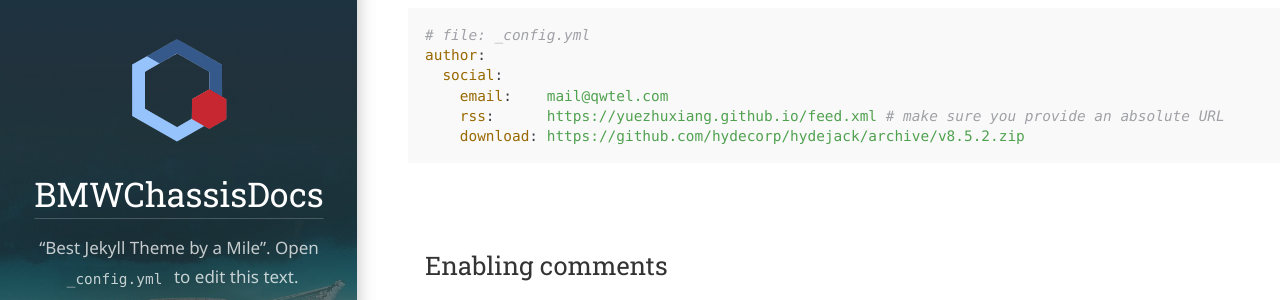
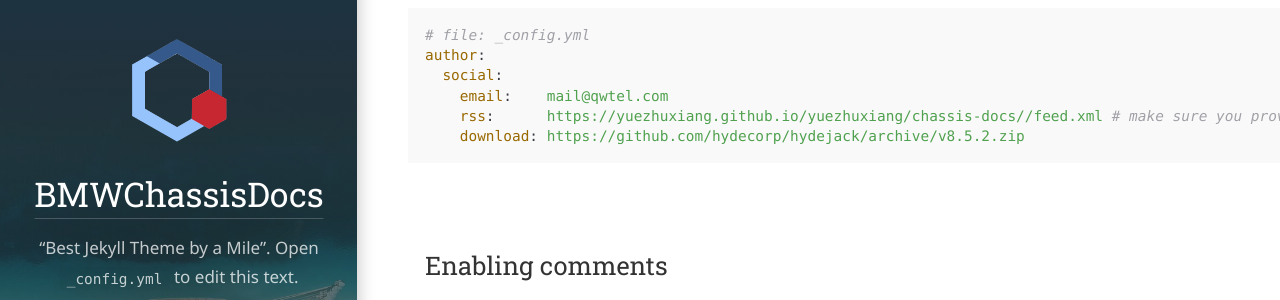
Before and after one commit to yuezhuxiang/chassis-docs, a Jekyll site: the page built from docs/config.md, in a window 1280 px wide and 900 px high, scrolled down 9972 px. Shown: the part 152-452 px from the top of the window. Built offline with Jekyll 4.4.1, drawn with Linux system fonts in a browser that asks for light colours; some web fonts are replaced; some of the changed lines change nothing that is shown.

Commit message:
change base url

```diff
--- a/_config.yml
+++ b/_config.yml
@@ -12,7 +12,7 @@
 # Use the empty string '' otherwise.
 # For GitHub project sites, this is usually the name of the project,
 # e.g. `/hydejack`.
-baseurl:               ''
+baseurl:               '/yuezhuxiang/chassis-docs/'
 
 # Language of your content in 2-letter code, e.g.: en, de.
 # You may also provide a location, e.g.: en-us, de_AT.
@@ -108,25 +108,6 @@
       accent_image:
         background:    rgb(32,32,32)
         overlay:       false
-
-  # `jekyll-seo-tag` will mark collection outputs as `BlogPosting`,
-  # but we want them to be `WebPage`s:
-  - scope:
-      type:            projects
-    values:
-      seo:
-        type:          WebPage
-  - scope:
-      type:            featured_categories
-    values:
-      seo:
-        type:          WebPage
-  - scope:
-      type:            featured_tags
-    values:
-      seo:
-        type:          WebPage
-
 
 # 3rd Party Integrations
 # ----------------------------------------------------------------------------------------
@@ -279,36 +260,6 @@
 # theme: jekyll-theme-hydejack
 # remote_theme: qwtel/hydejack@gem
 
-# SEO Tag
-# ---------------------------------------------------------------------------------------
-
-# Where you proof that you own this site (used by jekyll-seo-tag)
-# google_site_verification: <verification-id>
-# -- or --
-# webmaster_verifications:
-#   google:              <verification-id>
-#   bing:                <verification-id>
-#   alexa:               <verification-id>
-#   yandex:              <verification-id>
-
-# Used for Twitter cards
-# twitter:
-#   username:            <shortname>
-
-# Used for Facebook open graph
-# facebook:
-#   app_id:              <id>
-#   publisher:           <id>
-#   admins:              <id>
-
-# Used on index and about sites
-# social:
-#   name:                <firstname> <lastname>
-#   links:
-#     - https://twitter.com/<username>
-#     - https://github.com/<username>
-
-
 # Other Plugins
 # ---------------------------------------------------------------------------------------
 
```
